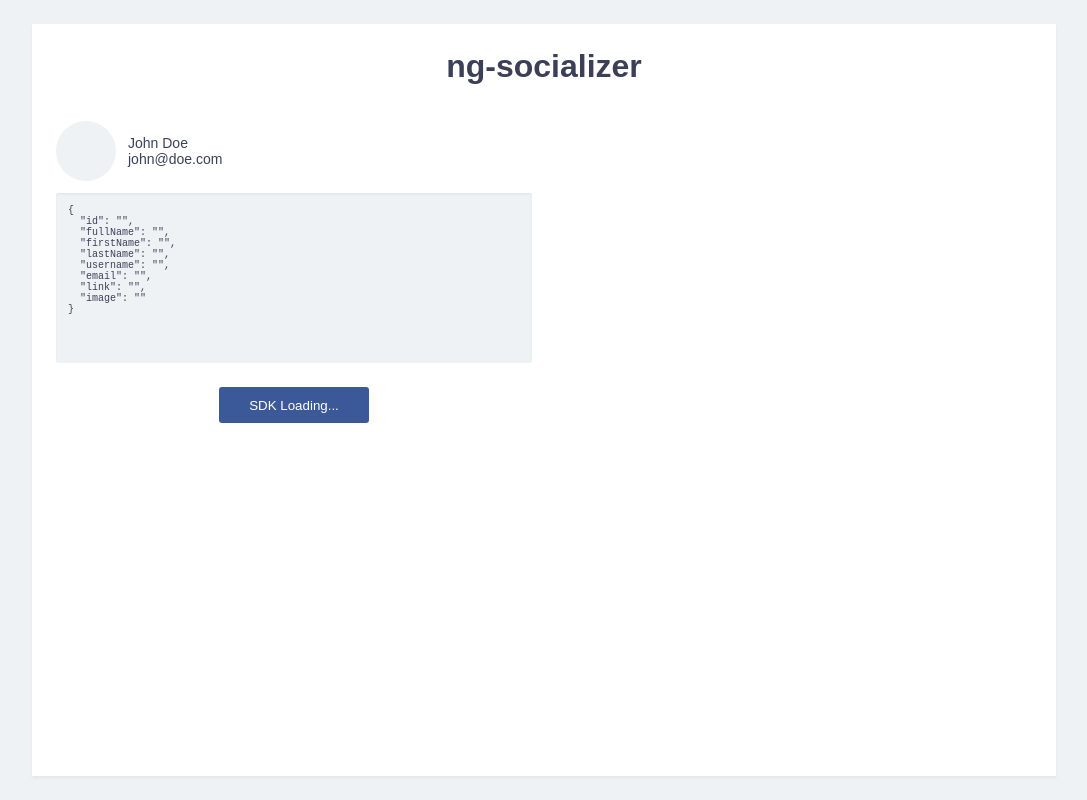
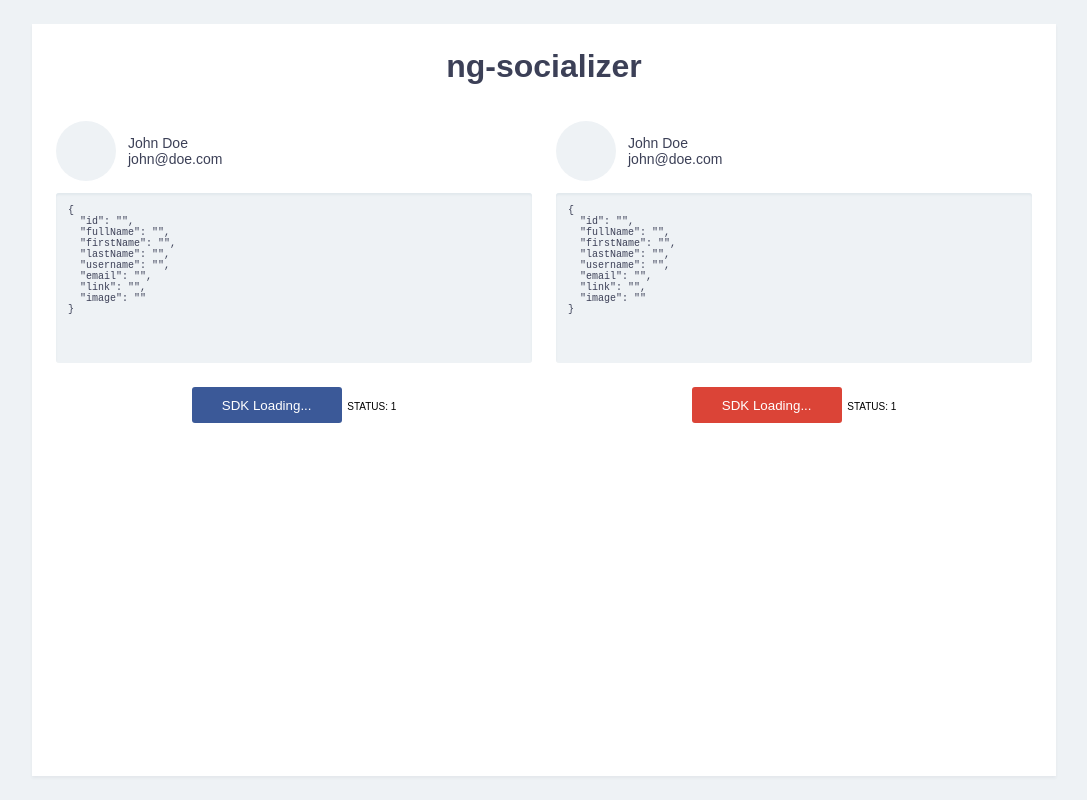
Before and after one commit to sabbirrahman/ng-socializer, an Angular app: page / in a window 1280 px wide. Shown: the whole page, without its empty margins (96-1183 px from the left). Built offline with nearby package versions, Linux system fonts and the light colour scheme.

Commit message:
Demo UI Added for Google

```diff
--- a/src/app/app.component.html
+++ b/src/app/app.component.html
@@ -11,19 +11,31 @@
       type="facebook"
     ></social-box>
 
-    <!-- <section>
-      <pre></pre>
-      <button type="button" class="google">Connect with Google</button>
-    </section> -->
+    <social-box
+      [connected]="googleConnected$ | async"
+      [profile]="googleProfileInfo$ | async"
+      [status]="googleStatus$ | async"
+      (disconnect)="disconnect('google')"
+      (connect)="connect('google')"
+      type="google"
+    ></social-box>
 
-    <!-- <section>
-      <pre></pre>
-      <button type="button" class="instagram">Connect with Instagram</button>
-    </section> -->
+    <!-- <social-box
+      [connected]="instagramConnected$ | async"
+      [profile]="instagramProfileInfo$ | async"
+      [status]="instagramStatus$ | async"
+      (disconnect)="disconnect('instagram')"
+      (connect)="connect('instagram')"
+      type="instagram"
+    ></social-box> -->
 
-    <!-- <section>
-      <pre></pre>
-      <button type="button" class="pinterest">Connect with Pinterest</button>
-    </section> -->
+    <!-- <social-box
+      [connected]="pinterestConnected$ | async"
+      [profile]="pinterestProfileInfo$ | async"
+      [status]="pinterestStatus$ | async"
+      (disconnect)="disconnect('pinterest')"
+      (connect)="connect('pinterest')"
+      type="pinterest"
+    ></social-box> -->
   </div>
 </main>
--- a/src/app/app.component.ts
+++ b/src/app/app.component.ts
@@ -1,10 +1,11 @@
 // Imports from @angular
-import { Component, OnInit, ViewEncapsulation, ChangeDetectionStrategy } from '@angular/core';
+import { Component, OnInit, ViewEncapsulation, ChangeDetectionStrategy, ChangeDetectorRef } from '@angular/core';
 // RxJS
 import { Observable } from 'rxjs/Observable';
 import { map } from 'rxjs/operators/map';
 // Services
 import { FacebookSocializer } from './lib/facebook/facebook.service';
+import { GoogleSocializer } from './lib/google/google.service';
 // Interfaces
 import { SocialProfile } from './lib/socializer.interface';
 
@@ -21,8 +22,15 @@ export class AppComponent implements OnInit {
   facebookConnected$: Observable<boolean>;
   facebookStatus$: Observable<number>;
 
+  // Google
+  googleProfileInfo$: Observable<SocialProfile>;
+  googleConnected$: Observable<boolean>;
+  googleStatus$: Observable<number>;
+
   constructor(
-    private facebook: FacebookSocializer
+    private facebook: FacebookSocializer,
+    private google: GoogleSocializer,
+    private cdr: ChangeDetectorRef
   ) {}
 
   ngOnInit() {
@@ -31,21 +39,21 @@ export class AppComponent implements OnInit {
     this.facebookProfileInfo$ = this.facebook.profile$;
     this.facebookConnected$ = this.facebook.connected$;
     this.facebookStatus$ = this.facebook.status$;
+
+    // Google
+    this.google.init({
+      clientId: '739422752724-6kh0s14d3pqs76b7e0c8qlckln16ufaf.apps.googleusercontent.com'
+    }, true).subscribe();
+    this.googleProfileInfo$ = this.google.profile$;
+    this.googleConnected$ = this.google.connected$;
+    this.googleStatus$ = this.google.status$;
   }
 
-  connect(socialNetwork: string) {
-    switch (socialNetwork) {
-      case 'facebook':
-        this.facebook.connect().subscribe();
-        break;
-    }
+  connect(socialNetwork: 'facebook' | 'google') {
+    this[socialNetwork].connect().subscribe();
   }
 
-  disconnect(socialNetwork: string) {
-    switch (socialNetwork) {
-      case 'facebook':
-        this.facebook.disconnect().subscribe();
-        break;
-    }
+  disconnect(socialNetwork: 'facebook' | 'google') {
+    this[socialNetwork].disconnect().subscribe();
   }
 }
--- a/src/app/social-box/social-box.component.html
+++ b/src/app/social-box/social-box.component.html
@@ -17,4 +17,5 @@
 >{{ status === 1 ? 'SDK Loading...' :  status === 4 ? 'Connecting...' : 'Connect with ' + type }}</button>
 <button *ngIf="connected"
   type="button" [ngClass]="type" (click)="disconnect.emit()"
->{{ status === 4 ? 'Disconnecting...' : 'Disconnect ' + type }}</button>
+>{{ status === 4 ? 'Disconnecting...' : 'Disconnect ' + type }}</button>&nbsp;
+{{ 'Status: ' + status }}
```
Also changed, not shown: 1 other file (tests, documents, lock files or other folders).
